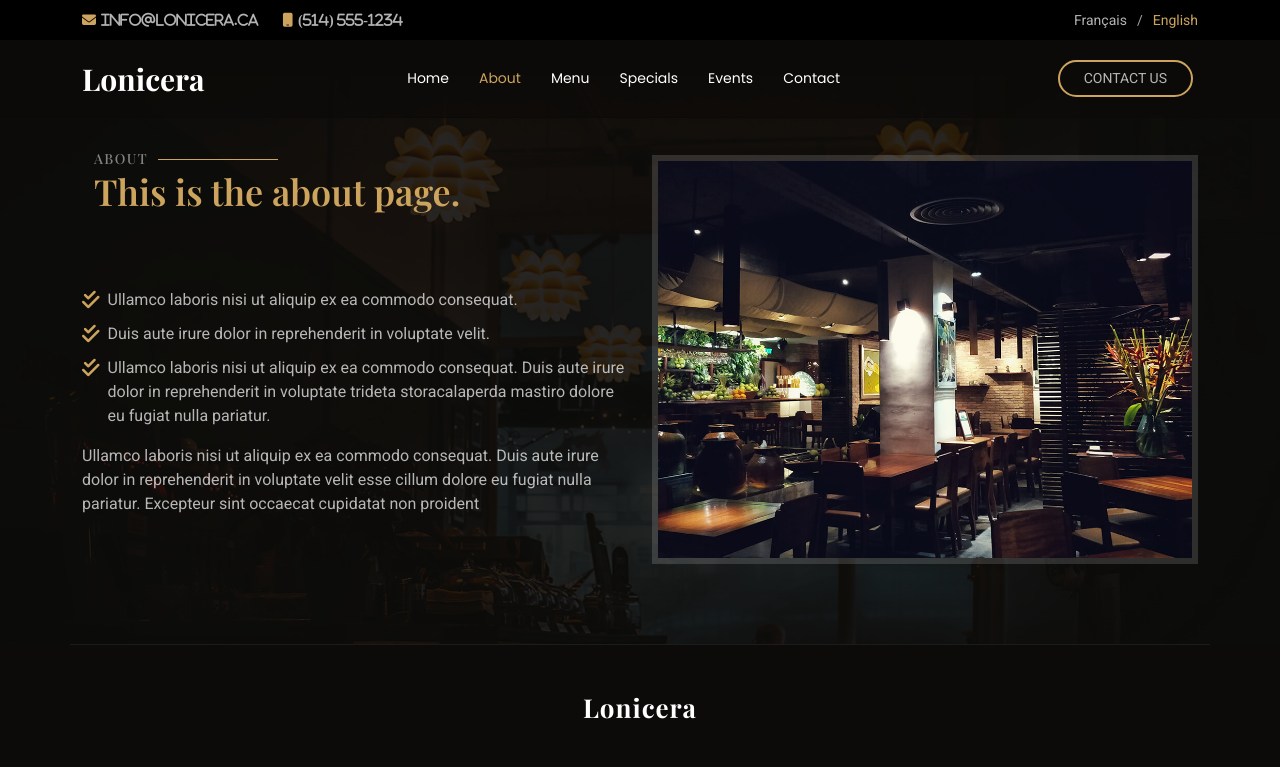
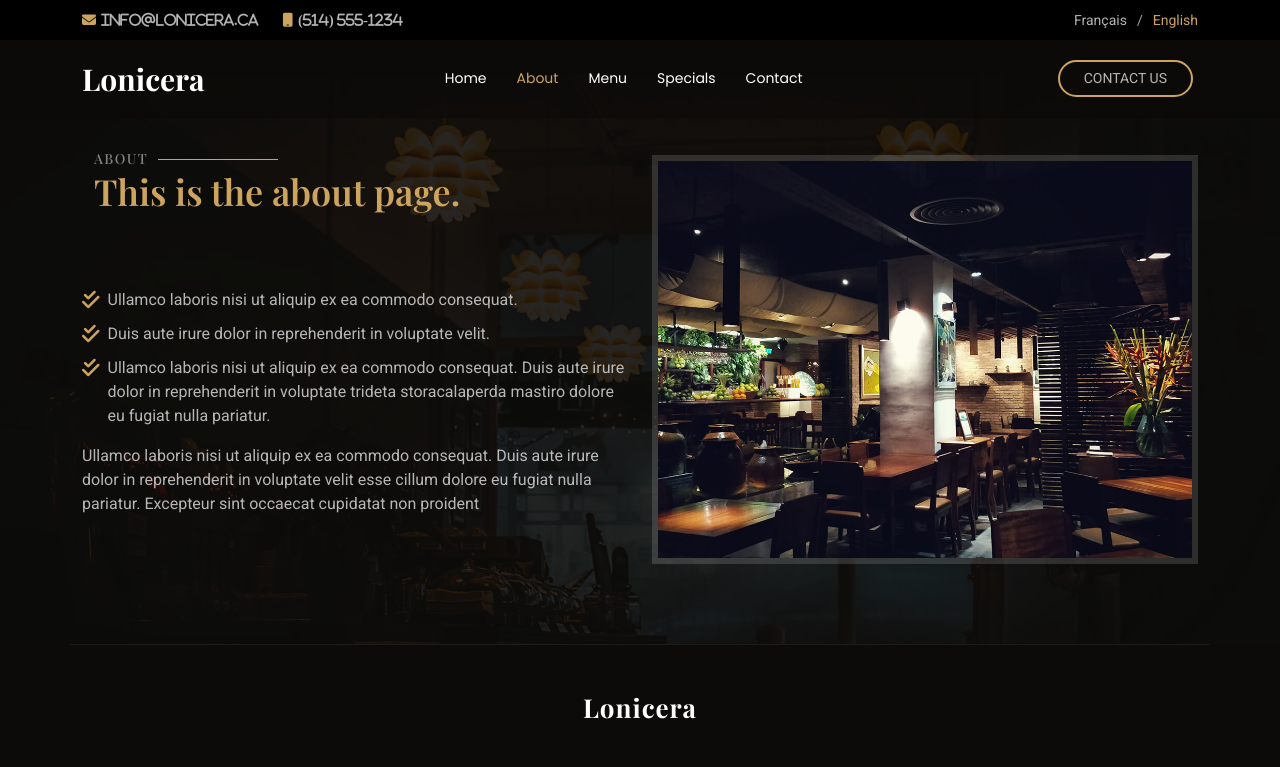
Before and after one commit to plansmash/lonicera.ca, an Eleventy site: page content/pages/en/about.html in a window 1280 px wide. Shown: the top 767 px of the page. Built offline with nearby package versions, Linux system fonts and the light colour scheme; Eleventy itself is replaced by a stand-in of ours; files that its build step writes are made by us from their sources; a web font is replaced by a local one.

Commit message:
remove events section

```diff
--- a/_includes/layouts/base.njk
+++ b/_includes/layouts/base.njk
@@ -6,7 +6,6 @@
   * License: https://bootstrapmade.com/license/
   * Using Eleventy Static Site Generator: https://www.11ty.dev
 	======================================================== -->
-
 
 <!doctype html>
 <html lang="{{ locale }}">
@@ -72,7 +71,7 @@
 				<i class="mobile-nav-toggle d-xl-none fa-solid fa-bars" aria-hidden="true"></i>
 			</nav>
 
-			<a class="btn-book-a-table d-none d-xl-block" href="./contact">Contact us</a>
+			<a class="btn-book-a-table d-none d-xl-block" href="/en/contact">Contact us</a>
 
 			</div>
 
--- a/content/pages/en/events/events.njk
+++ /dev/null
@@ -1,6 +0,0 @@
----
-title: Events
-eleventyNavigation:
-  key: "Events"
-  order: 5
----
```
